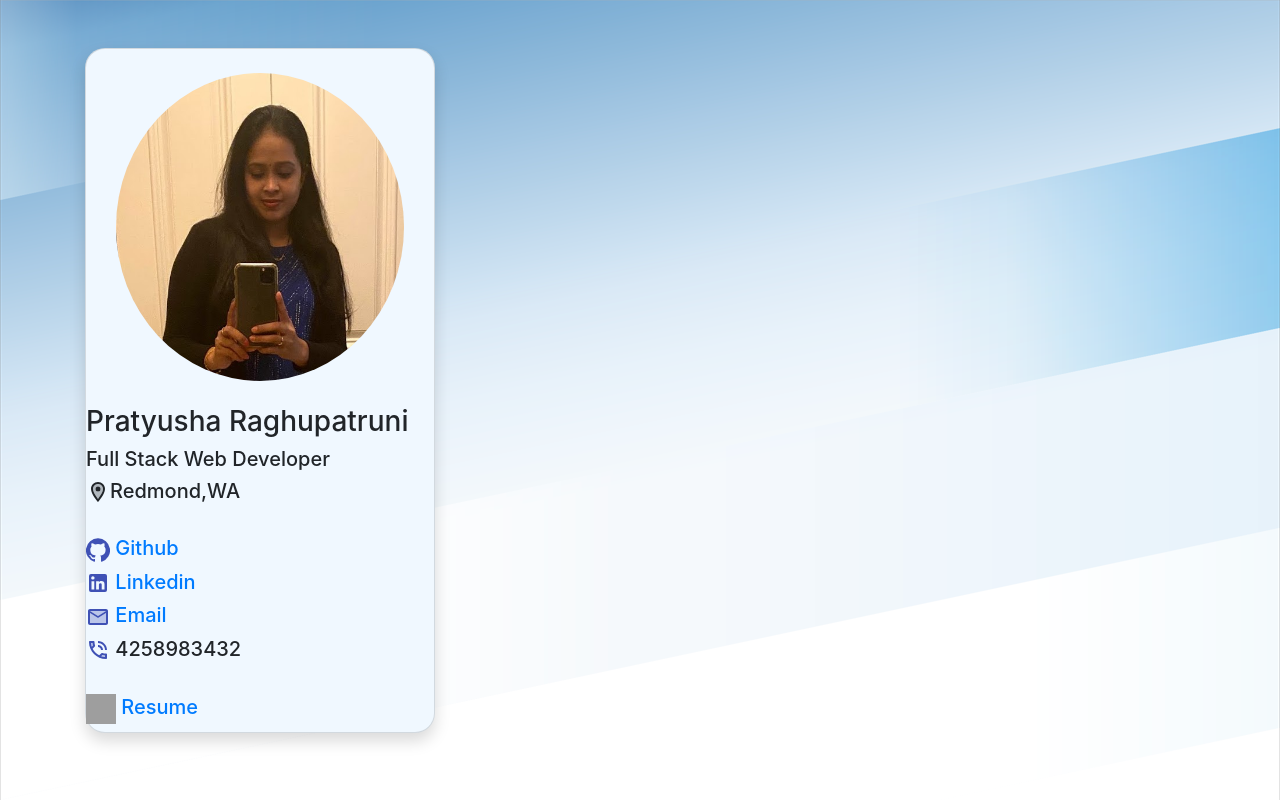
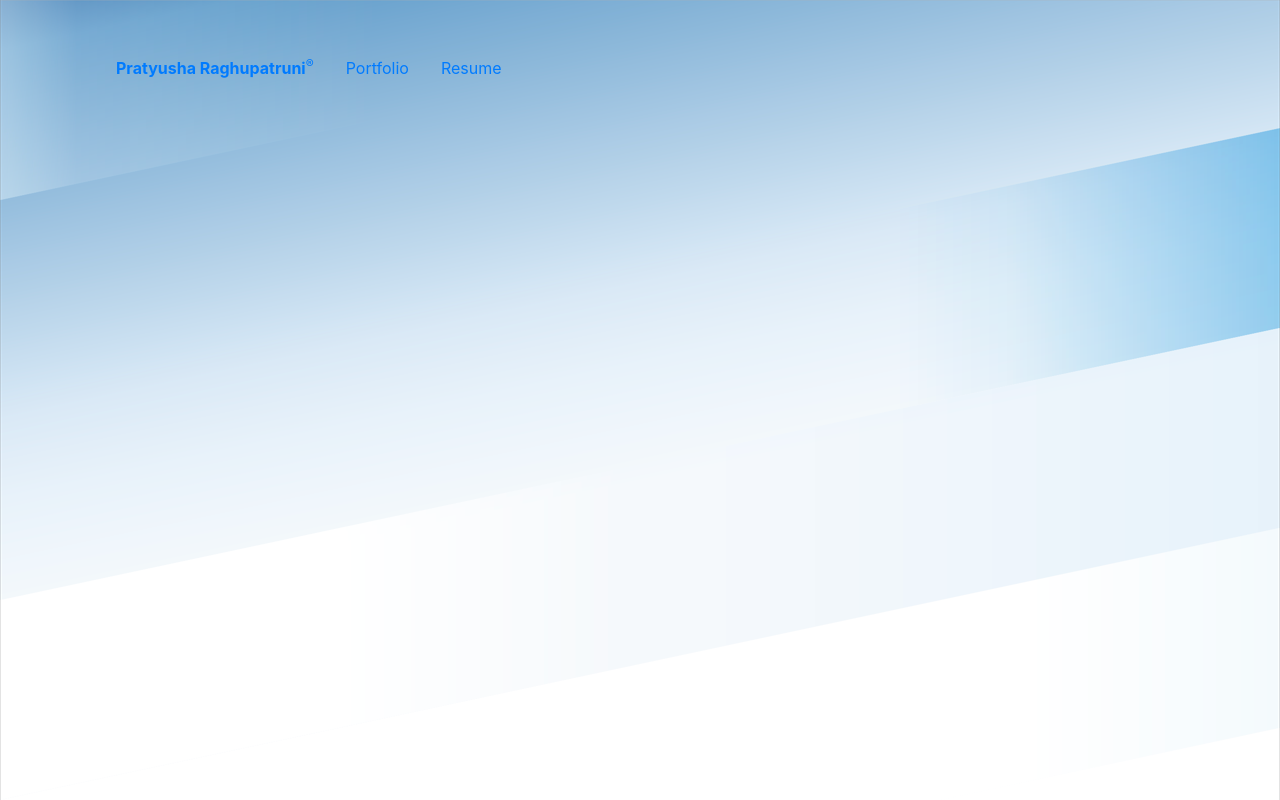
Before and after one commit to PratyushaRaghupatruni/react-portfolio, a React (Create React App) app: page / in a window 1280 px wide. Built offline with nearby package versions, Linux system fonts and the light colour scheme; grey boxes are pictures that could not be loaded.

Commit message:
added nav bar

```diff
--- a/src/Components/Nav/index.js
+++ b/src/Components/Nav/index.js
@@ -1,15 +1,42 @@
 import React from 'react';
-import { Navbar, Form, Button } from 'react-bootstrap';
+// import "../../css/style.css";
+// import { Navbar, Form, Button } from 'react-bootstrap';
 
 export default function index() {
     return (
         <div>
-            <Navbar className="bg-light justify-content-between">
-                <h3>About</h3>
-             <Form inline>
-               <Button type="submit">Projects</Button>
-             </Form>
-           </Navbar>
+           <div>
+        <div className="container">
+          <header className="row">
+            <nav className="col">
+              <ul className="nav justify-content-start transition">
+                <li className="nav-item">
+                  <a className="nav-link link-style" href="/">
+                    <strong>Pratyusha Raghupatruni</strong>
+                    <sup>
+                      <span className="note">®</span>
+                    </sup>
+                  </a>
+                </li>
+                <li className="nav-item">
+                  <a className="nav-link link-style" href="/work">
+                    Portfolio
+                  </a>
+                </li>
+                <li className="nav-item">
+                  <a
+                    className="nav-link link-style"
+                     href="./assets/pdf/Jon-Phoenix-Resume.pdf"
+                    download=""
+                  >
+                    Resume
+                  </a>
+                </li>
+              </ul>
+            </nav>
+          </header>
+        </div>
+      </div>
         </div>
     )
 }
--- a/src/Pages/Main/main.js
+++ b/src/Pages/Main/main.js
@@ -1,6 +1,6 @@
 import React from 'react';
 import {Container,Col,Row} from 'react-bootstrap';
-import Sidebar from '../../Components/SideBar';
+import Nav from '../../Components/Nav';
 import './style.css';
 
 export default function main() {
@@ -8,8 +8,8 @@ export default function main() {
         <div className='background-img'>
            <Container className='my-5' >
              <Row>
-              <Col md={4}><Sidebar/></Col>
-              <Col md={7}></Col>
+              <Col md={12}><Nav /></Col>
+              {/* <Col md={7}></Col> */}
              </Row>
            </Container>
         </div>
```
Also changed, not shown: src/Components/Footer/index.js (added, +22 -0 lines), 1 other file (tests, documents, lock files or other folders).
